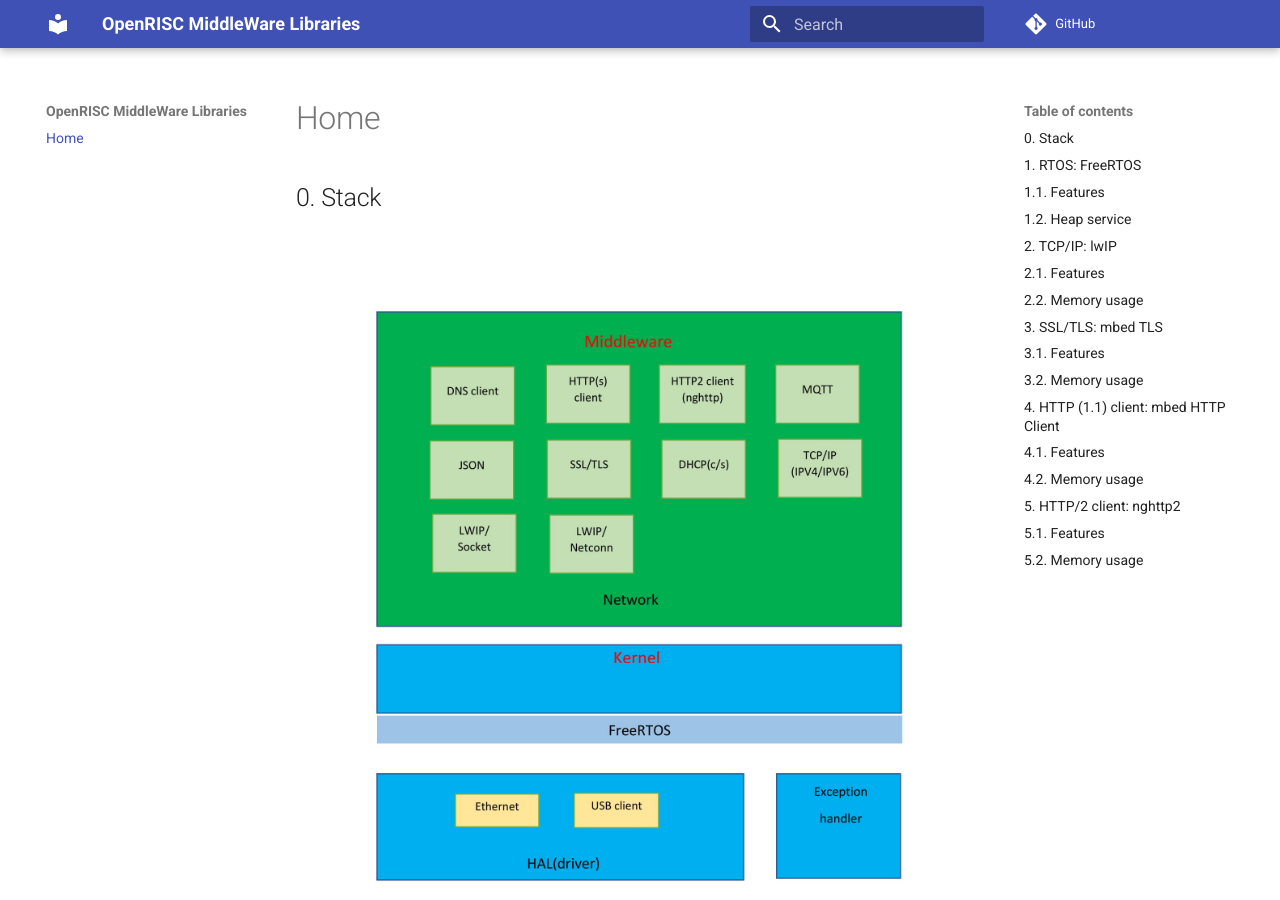
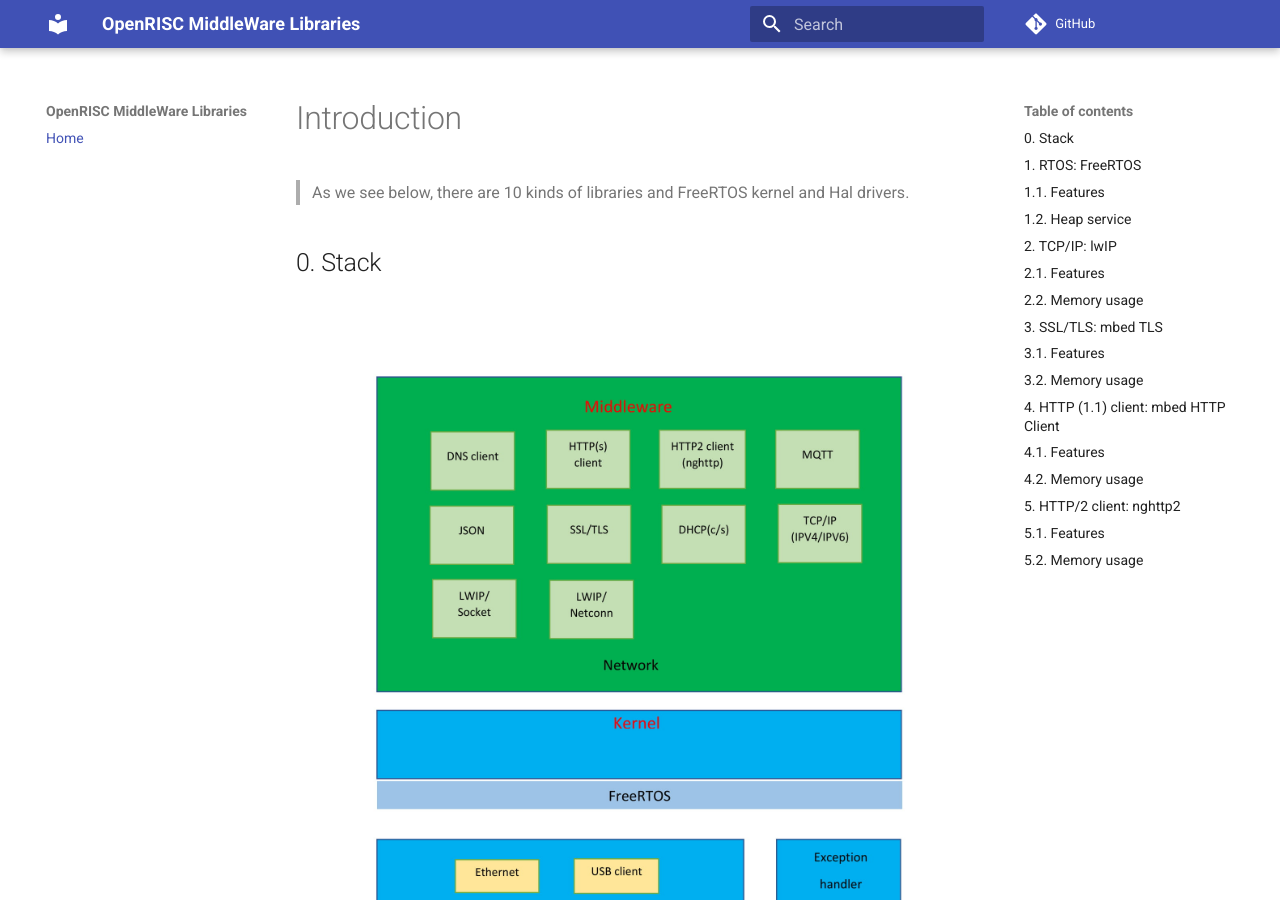
Before and after one commit to jhpark555/newdocu, an MkDocs documentation site: the page built from docs/index.md, in a window 1280 px wide and 900 px high. Built offline with MkDocs 1.6.1 and Material for MkDocs 9.7.7, drawn with Linux system fonts in a browser that asks for light colours; old or Windows-style settings are respelled for this version of MkDocs.

Commit message:
index changed

```diff
--- a/docs/index.md
+++ b/docs/index.md
@@ -1,3 +1,10 @@
+
+Introduction
+===================================
+>As we see below, there are 10 kinds of libraries and FreeRTOS kernel
+and Hal drivers.
+
+
 0. Stack
 ------------------------------------------
 ![blockdiagram](/image/Doc2-1.jpg)
```
